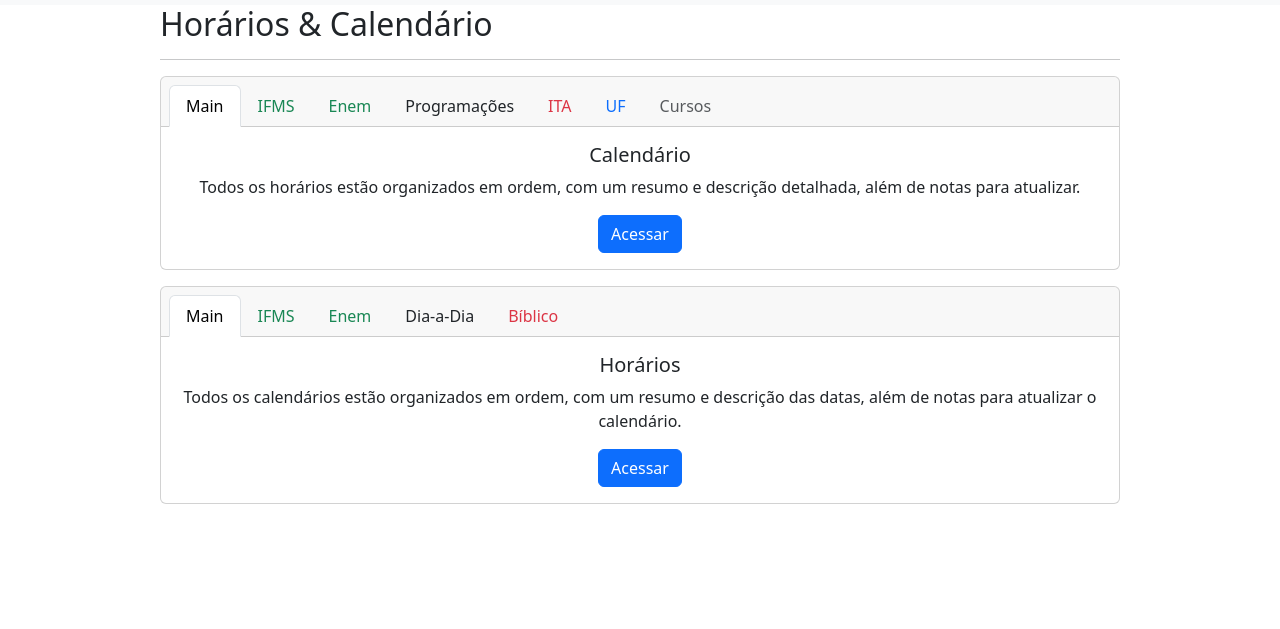
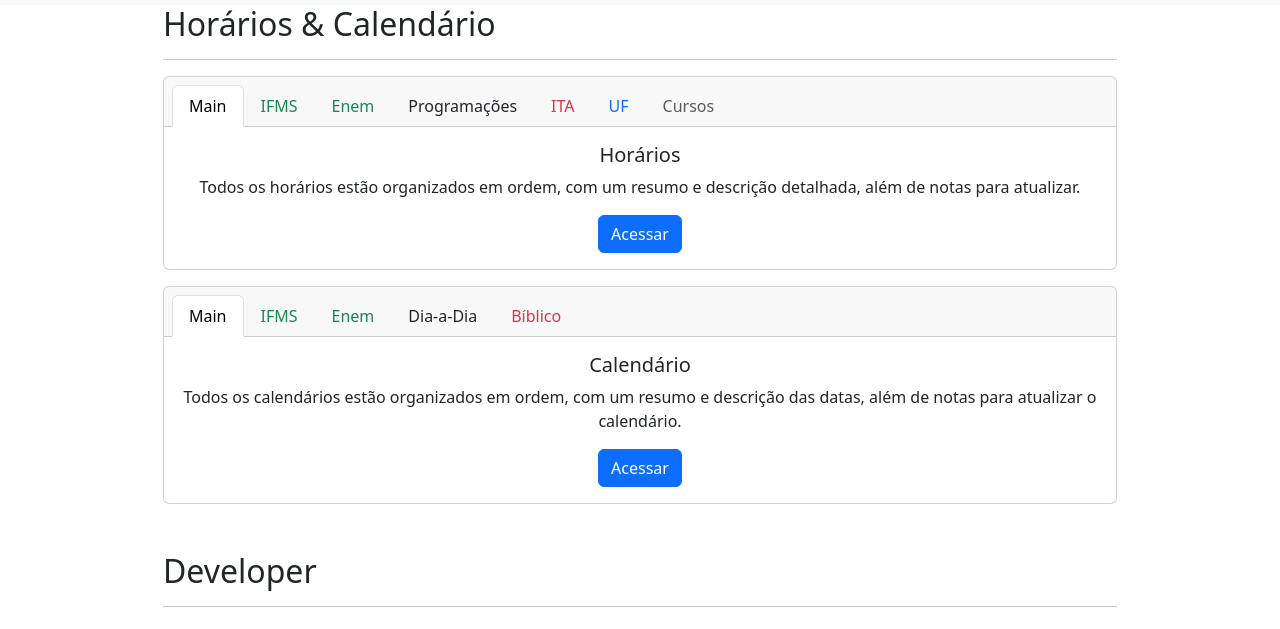
Before and after one commit to JaoPred0/Jao, a plain HTML site: page index.html in a window 1280 px wide. Shown: the part 69-698 px from the top of the page. Drawn offline with Linux system fonts and the light colour scheme.

Commit message:
Update index.html

```diff
--- a/index.html
+++ b/index.html
@@ -52,7 +52,7 @@
     </header>
 
 
-    <main class="d-flex justify-content-center">
+    <main class="d-flex row justify-content-center">
         <!-- Horarios -->
         <section class="w-75">
             <div class="titulo">
@@ -86,7 +86,7 @@
                     </ul>
                 </div>
                 <div class="card-body">
-                    <h5 class="card-title">Calendário</h5>
+                    <h5 class="card-title">Horários</h5>
                     <p class="card-text">Todos os horários estão organizados em ordem, com um resumo e descrição
                         detalhada, além de notas para atualizar.</p>
                     <a href="assets/page/horarios/horarios-geral/main.html" class="btn btn-primary">Acessar</a>
@@ -116,11 +116,19 @@
                     </ul>
                 </div>
                 <div class="card-body">
-                    <h5 class="card-title">Horários</h5>
+                    <h5 class="card-title">Calendário</h5>
                     <p class="card-text">Todos os calendários estão organizados em ordem, com um resumo e descrição das
                         datas, além de notas para atualizar o calendário.</p>
                     <a href="assets/page/calendario/calendario-geral/main.html" class="btn btn-primary">Acessar</a>
                 </div>
+            </div>
+        </section>
+
+
+        <section class="w-75 mt-5">
+            <div class="titulo">
+                <h2>Developer</h2>
+                <hr>
             </div>
         </section>
     </main>
```
